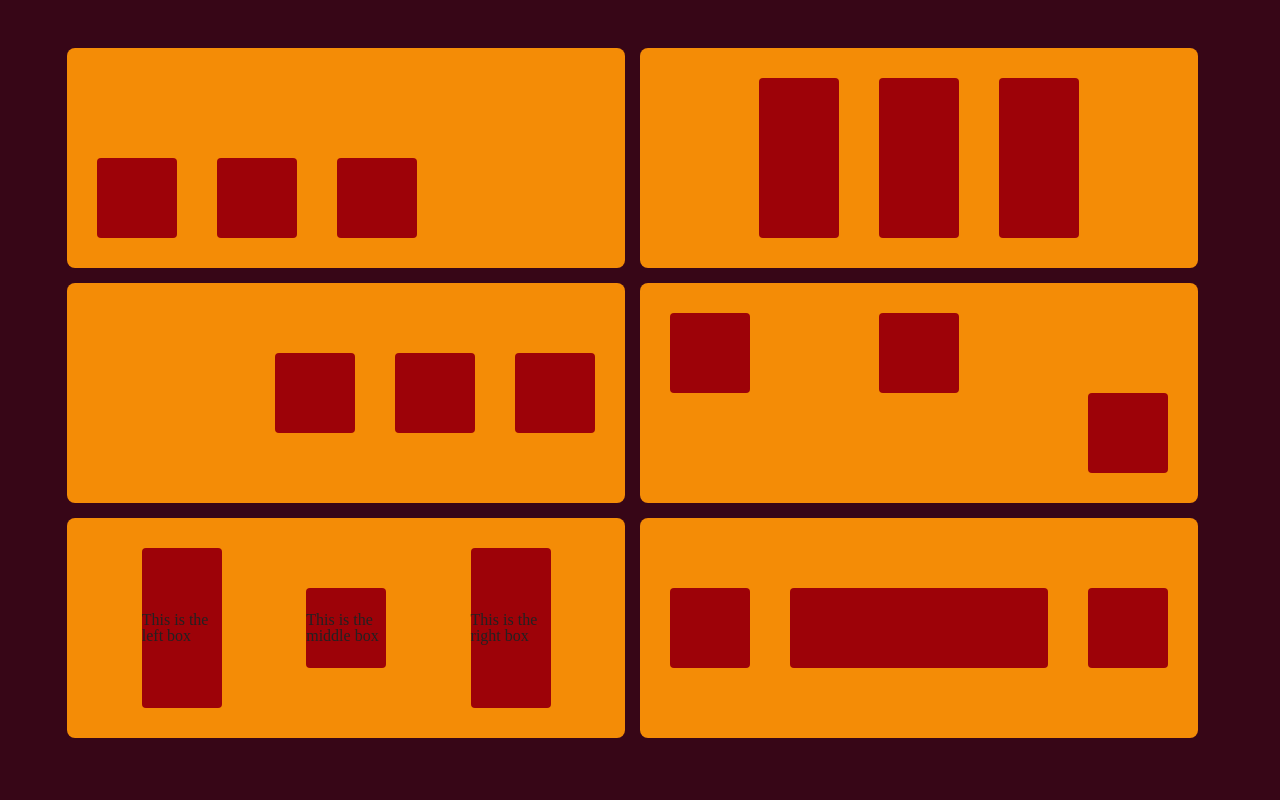
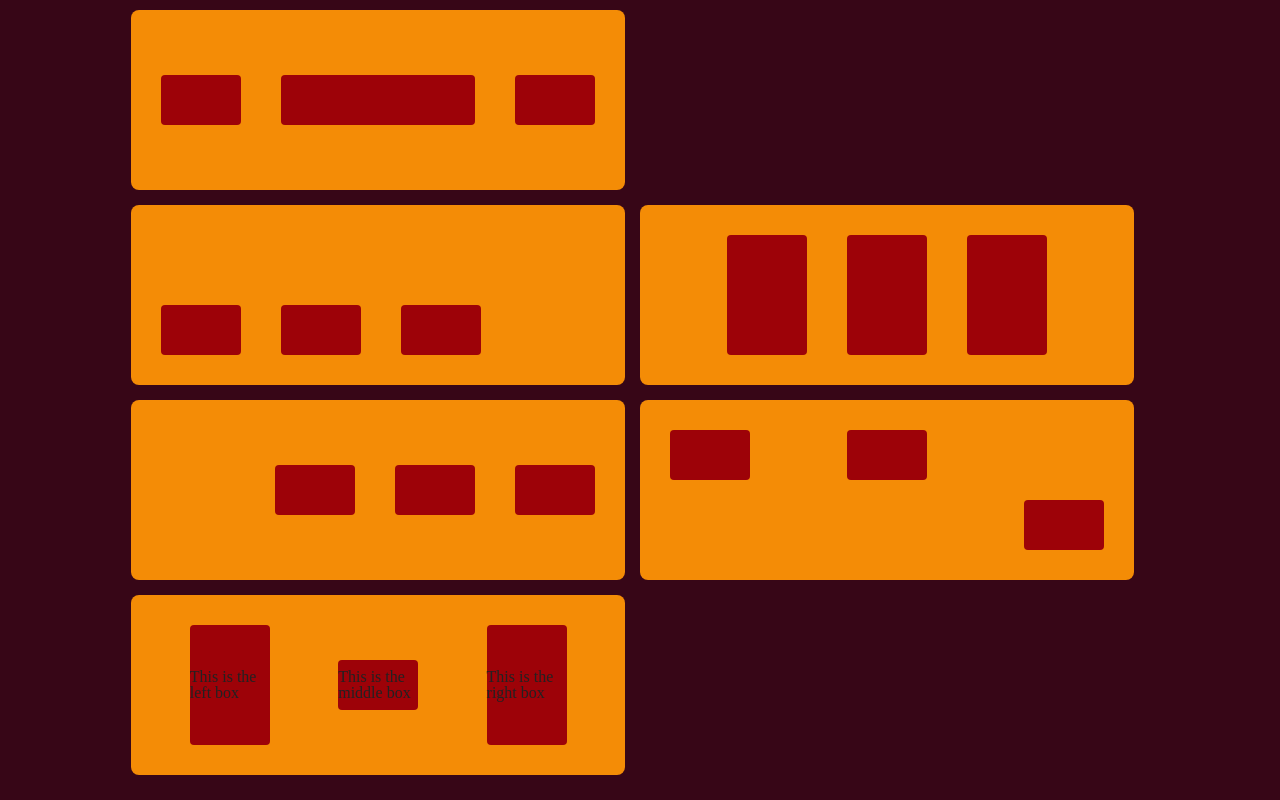
Before and after one commit to HannesL1D/Flexbox-squares, a plain HTML site: page index.html in a window 1280 px wide. Drawn offline with Linux system fonts and the light colour scheme.

Commit message:
small edit in index.css

```diff
--- a/index.html
+++ b/index.html
@@ -9,7 +9,7 @@
 
     </head>
     <body>
-        <div class="flex_squares">
+        <div class="flex__squares">
             <div class="container bottom-left">
                 <div class="box">This is the left box</div>
                 <div class="box middle">This is the middle box</div>
--- a/styles/index.css
+++ b/styles/index.css
@@ -1,10 +1,9 @@
 
 body {
     background-color: rgba(55, 6, 23, 1);
-    margin: 0;
 }
 
-.flex_squares {
+.flex__squares {
     display: flex;
     height: 100vh;
     flex-direction: column-reverse;
@@ -15,8 +14,8 @@ body {
 
 .container {
     position: relative;
-    width: 42%;
-    min-height: 25%;
+    width: 37%;
+    min-height: 20%;
     padding: 10px;
     display: flex;
     background-color: #F48C06;
@@ -29,8 +28,7 @@ body {
     background-color: rgba(157, 2, 8, 1);
     border: rgba(157, 2, 8, 1);
     border-radius: 4px;
-    min-width: 80px;
-    min-height: 80px;
+    min-height: 50px;
     margin: 20px;
     display: flex;
     justify-content: center;
```
